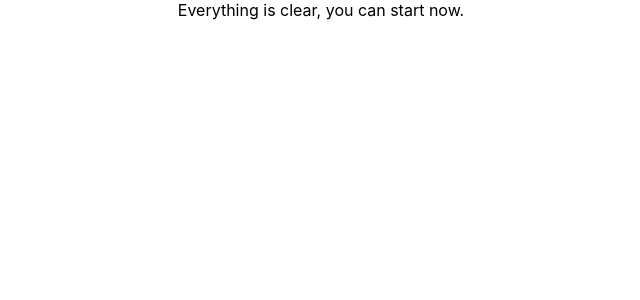
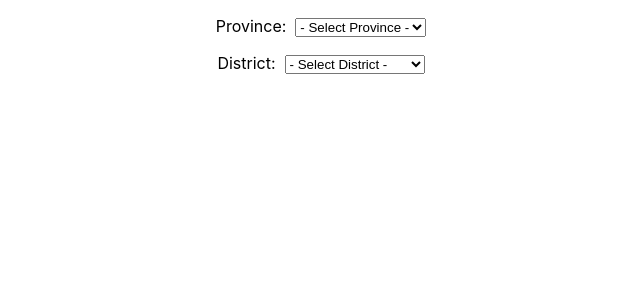
Before and after one commit to sayakass/my-app, a JavaScript app: page / in a window 1280 px wide. Shown: the top 300 px of the page, without its empty margins (319-959 px from the left). Built offline with nearby package versions, Linux system fonts and the light colour scheme; the HTML template or start-up script is replaced by a standard one.

Commit message:
lab2 2nd time

```diff
--- a/src/App.js
+++ b/src/App.js
@@ -1,7 +1,30 @@
 import './App.css';
 
 function App() {
-  return <div className="App">Everything is clear, you can start now.</div>;
+  return (
+    <div className="App">
+      <p>
+        <label htmlFor="province">
+          Province: &nbsp;
+          <select id="province">
+            <option value="">- Select Province -</option>
+            <option value="Bangkok">Bangkok</option>
+            <option value="Nonthaburi">Nonthaburi</option>
+          </select>
+        </label>
+      </p>
+      <p>
+        <label htmlFor="district">
+          District: &nbsp;
+          <select id="district">
+            <option value="">- Select District -</option>
+            <option value="Bangkok">Pak kret</option>
+            <option value="Nonthaburi">Mueang Nonthaburi</option>
+          </select>
+        </label>
+      </p>
+    </div>
+  );
 }
 
 export default App;
```
